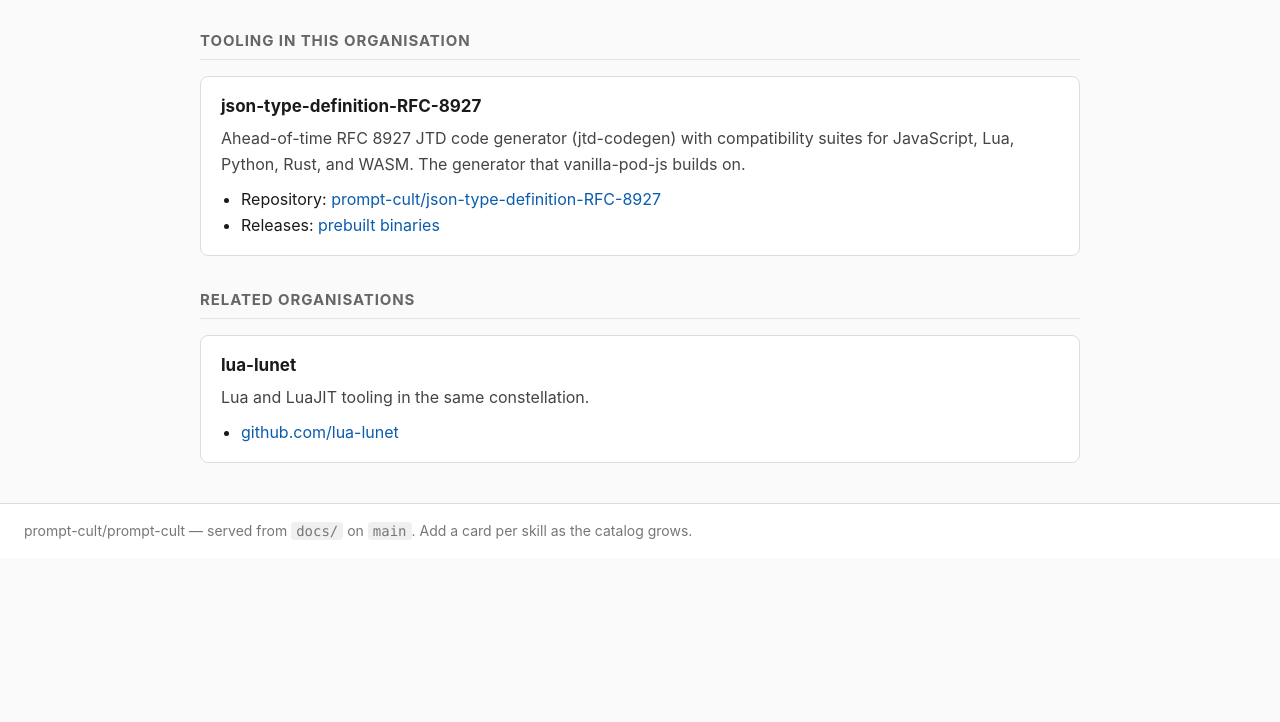
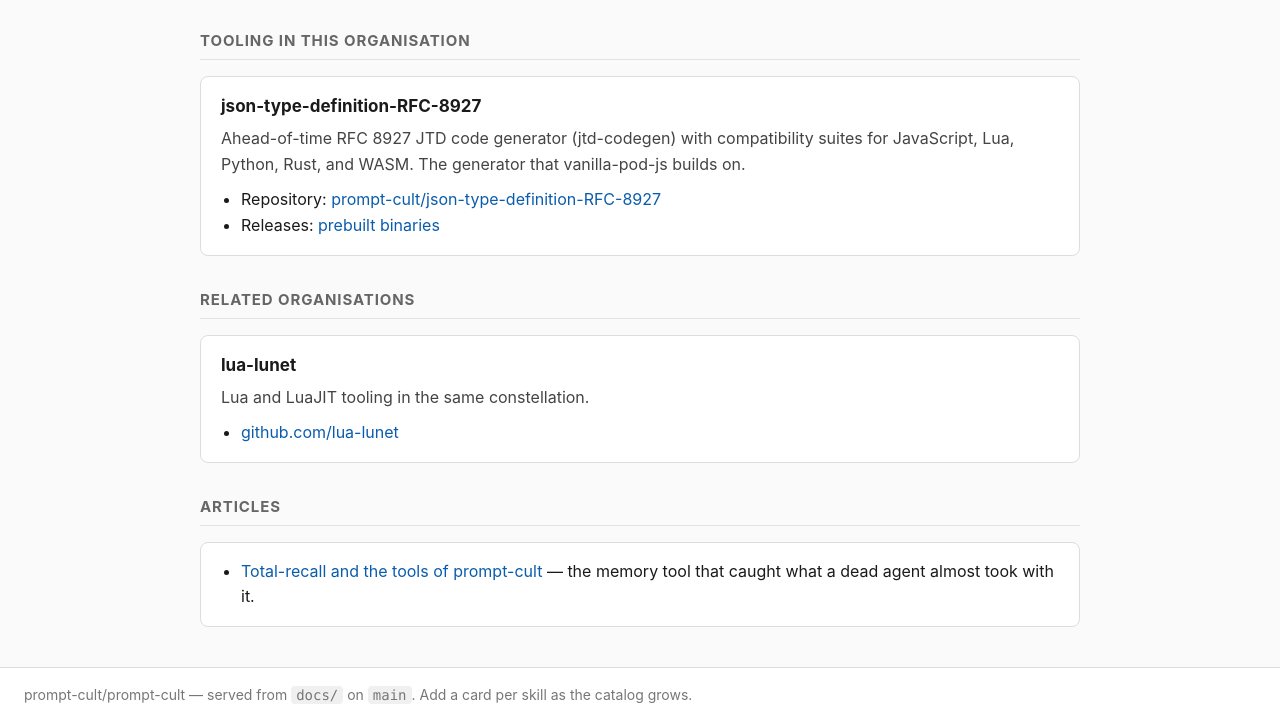
Before and after one commit to prompt-cult/prompt-cult, a plain HTML site: page docs/index.html in a window 1280 px wide. Shown: the part 417-1139 px from the top of the page. Before the commit the page ends 975 px from the top, so only its background shows below. Drawn offline with Linux system fonts and the light colour scheme.

Commit message:
article: total-recall and the tools of prompt-cult

```diff
--- a/docs/index.html
+++ b/docs/index.html
@@ -60,6 +60,14 @@
   </ul>
 </div>
 
+<h2>Articles</h2>
+
+<div class="card">
+  <ul>
+    <li><a href="articles/total-recall-and-org-tools.md">Total-recall and the tools of prompt-cult</a> — the memory tool that caught what a dead agent almost took with it.</li>
+  </ul>
+</div>
+
 </main>
 <footer>
   prompt-cult/prompt-cult — served from <code>docs/</code> on <code>main</code>. Add a card per skill as the catalog grows.
```
Also changed, not shown: 1 other file.
